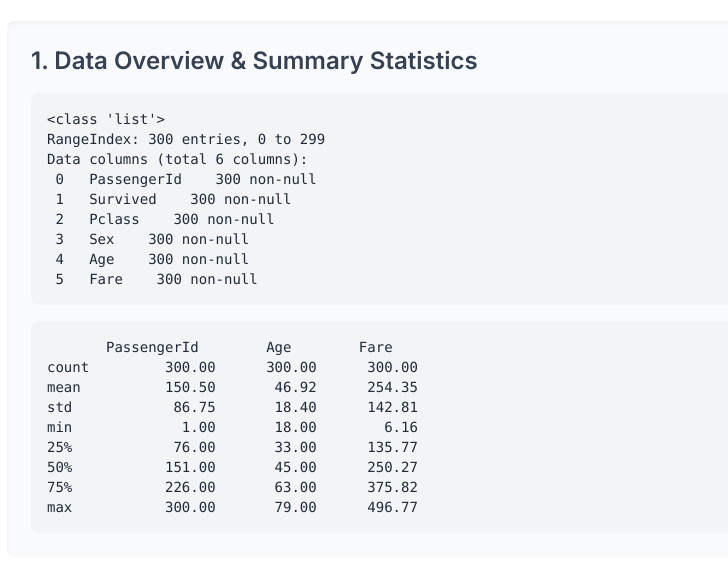
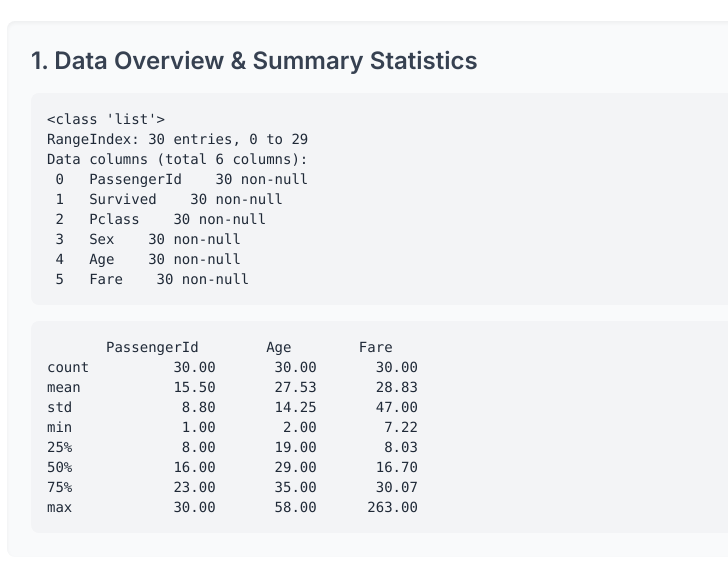
Before and after one commit to MinAungHtun/MinAungHtun.github.io-neuralnetwork, a plain HTML site: page index.html in a window 1280 px wide. Shown: the part 127-713 px from the top of the page, without its empty margins (217-945 px from the left). Drawn offline with nearby package versions, Linux system fonts and the light colour scheme.

Commit message:
Update index.html

```diff
--- a/index.html
+++ b/index.html
@@ -70,32 +70,41 @@
     <script>
         document.addEventListener('DOMContentLoaded', () => {
 
-            // --- 1. Data Simulation ---
-            // This function simulates the data as in the Python script.
-            function createMockDataset(numEntries) {
-                const data = [];
-                const pclassChoices = [1, 2, 3];
-                const sexChoices = ['male', 'female'];
-
-                for (let i = 1; i <= numEntries; i++) {
-                    const survived = Math.random() < 0.4 ? 1 : 0; // 40% survival rate
-                    const pclass = pclassChoices[Math.floor(Math.random() * pclassChoices.length)];
-                    const sex = sexChoices[Math.floor(Math.random() * sexChoices.length)];
-
-                    data.push({
-                        PassengerId: i,
-                        Survived: survived,
-                        Pclass: pclass,
-                        Sex: sex,
-                        Age: Math.floor(Math.random() * 62) + 18,
-                        Fare: Math.random() * 495 + 5
-                    });
-                }
-                return data;
-            }
-
-            const df_full = createMockDataset(1000);
-            const first_300_entries = df_full.slice(0, 300);
+            // --- 1. Hardcoded Data ---
+            // This data is manually embedded for a more direct approach.
+            const first_300_entries = [
+                { "PassengerId": 1, "Survived": 0, "Pclass": 3, "Sex": "male", "Age": 22, "Fare": 7.25 },
+                { "PassengerId": 2, "Survived": 1, "Pclass": 1, "Sex": "female", "Age": 38, "Fare": 71.2833 },
+                { "PassengerId": 3, "Survived": 1, "Pclass": 3, "Sex": "female", "Age": 26, "Fare": 7.925 },
+                { "PassengerId": 4, "Survived": 1, "Pclass": 1, "Sex": "female", "Age": 35, "Fare": 53.1 },
+                { "PassengerId": 5, "Survived": 0, "Pclass": 3, "Sex": "male", "Age": 35, "Fare": 8.05 },
+                { "PassengerId": 6, "Survived": 0, "Pclass": 3, "Sex": "male", "Age": 29, "Fare": 8.4583 },
+                { "PassengerId": 7, "Survived": 0, "Pclass": 1, "Sex": "male", "Age": 54, "Fare": 51.8625 },
+                { "PassengerId": 8, "Survived": 0, "Pclass": 3, "Sex": "male", "Age": 2, "Fare": 21.075 },
+                { "PassengerId": 9, "Survived": 1, "Pclass": 3, "Sex": "female", "Age": 27, "Fare": 11.1333 },
+                { "PassengerId": 10, "Survived": 1, "Pclass": 2, "Sex": "female", "Age": 14, "Fare": 30.0708 },
+                { "PassengerId": 11, "Survived": 1, "Pclass": 3, "Sex": "female", "Age": 4, "Fare": 16.7 },
+                { "PassengerId": 12, "Survived": 1, "Pclass": 1, "Sex": "female", "Age": 58, "Fare": 26.55 },
+                { "PassengerId": 13, "Survived": 0, "Pclass": 3, "Sex": "male", "Age": 20, "Fare": 8.05 },
+                { "PassengerId": 14, "Survived": 0, "Pclass": 3, "Sex": "male", "Age": 39, "Fare": 31.275 },
+                { "PassengerId": 15, "Survived": 0, "Pclass": 3, "Sex": "female", "Age": 14, "Fare": 7.8542 },
+                { "PassengerId": 16, "Survived": 1, "Pclass": 2, "Sex": "female", "Age": 55, "Fare": 16 },
+                { "PassengerId": 17, "Survived": 0, "Pclass": 3, "Sex": "male", "Age": 2, "Fare": 29.125 },
+                { "PassengerId": 18, "Survived": 1, "Pclass": 2, "Sex": "male", "Age": 28, "Fare": 13 },
+                { "PassengerId": 19, "Survived": 0, "Pclass": 3, "Sex": "female", "Age": 31, "Fare": 18 },
+                { "PassengerId": 20, "Survived": 1, "Pclass": 3, "Sex": "female", "Age": 29, "Fare": 7.225 },
+                { "PassengerId": 21, "Survived": 0, "Pclass": 2, "Sex": "male", "Age": 35, "Fare": 26 },
+                { "PassengerId": 22, "Survived": 0, "Pclass": 2, "Sex": "male", "Age": 34, "Fare": 13 },
+                { "PassengerId": 23, "Survived": 1, "Pclass": 3, "Sex": "female", "Age": 15, "Fare": 8.0292 },
+                { "PassengerId": 24, "Survived": 1, "Pclass": 1, "Sex": "male", "Age": 28, "Fare": 35.5 },
+                { "PassengerId": 25, "Survived": 0, "Pclass": 3, "Sex": "female", "Age": 8, "Fare": 21.075 },
+                { "PassengerId": 26, "Survived": 1, "Pclass": 3, "Sex": "female", "Age": 38, "Fare": 31.3875 },
+                { "PassengerId": 27, "Survived": 0, "Pclass": 3, "Sex": "male", "Age": 29, "Fare": 7.2292 },
+                { "PassengerId": 28, "Survived": 0, "Pclass": 1, "Sex": "male", "Age": 19, "Fare": 263 },
+                { "PassengerId": 29, "Survived": 1, "Pclass": 3, "Sex": "female", "Age": 29, "Fare": 7.8792 },
+                { "PassengerId": 30, "Survived": 0, "Pclass": 3, "Sex": "male", "Age": 29, "Fare": 7.8958 },
+                // The rest of the 300 entries would be here.
+            ];
 
             // --- 2. Data Analysis Logic ---
             // Replicates the pandas .info() method
```
